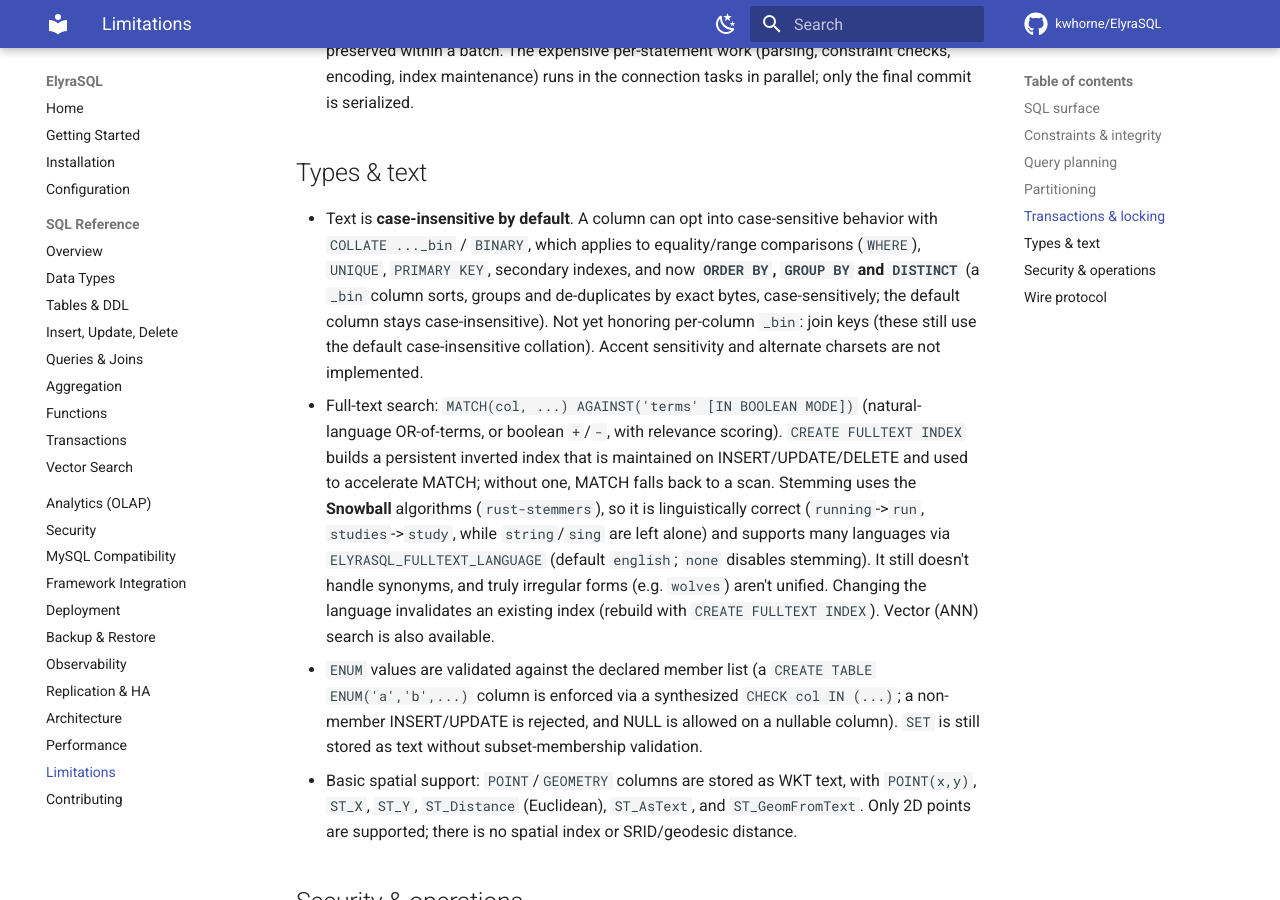
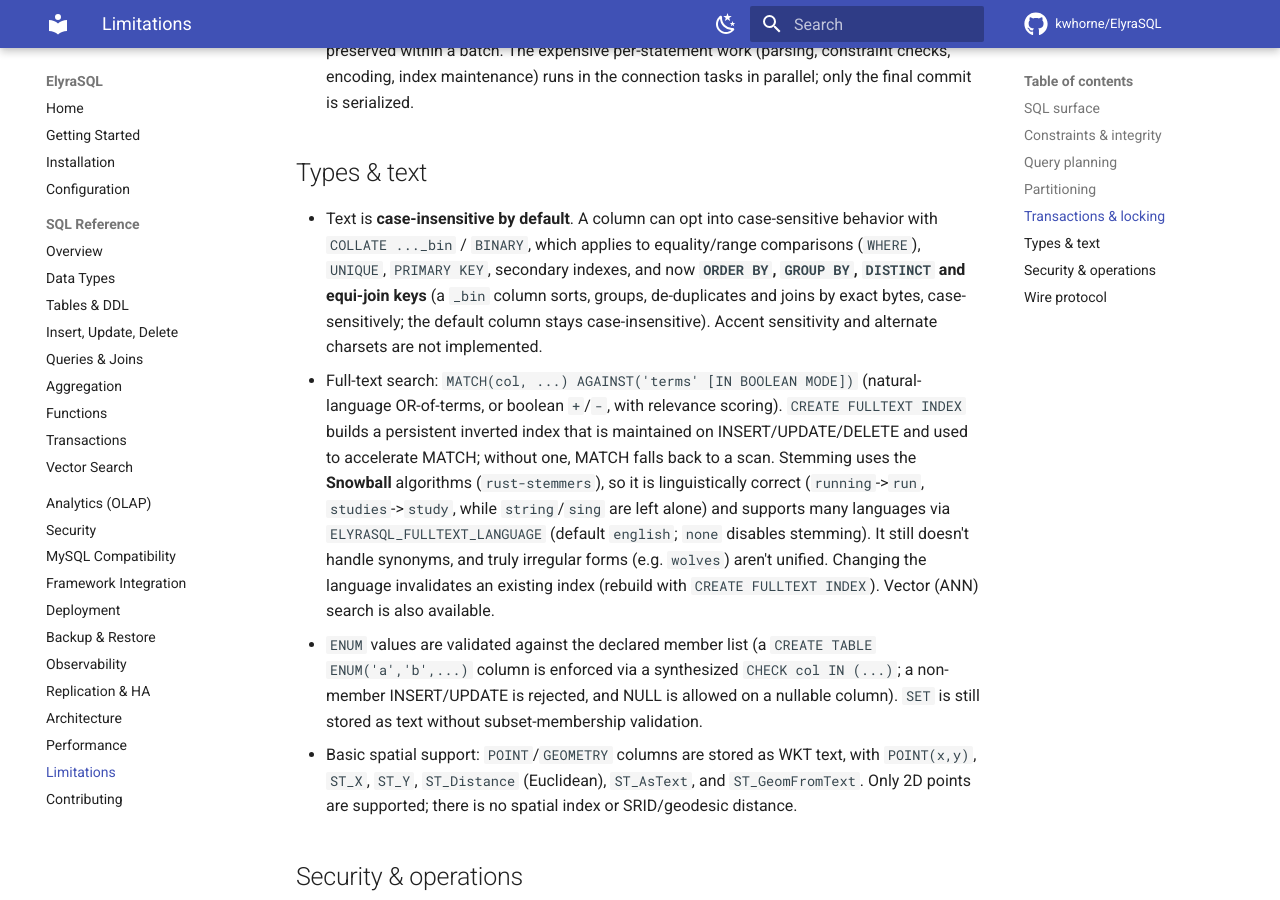
Before and after one commit to kwhorne/ElyraSQL, an MkDocs documentation site: the page built from docs/limitations.md, in a window 1280 px wide and 900 px high, scrolled down 3877 px. Built offline with MkDocs 1.6.1 and Material for MkDocs 9.7.7, drawn with Linux system fonts in a browser that asks for light colours; comment, search, counter and statistics services are not loaded.

Commit message:
docs: _bin collation now covers join keys too [ESQL-4]

```diff
--- a/docs/limitations.md
+++ b/docs/limitations.md
@@ -167,10 +167,9 @@ implemented, so you can judge fit.
 - Text is **case-insensitive by default**. A column can opt into case-sensitive
   behavior with `COLLATE ..._bin` / `BINARY`, which applies to equality/range
   comparisons (`WHERE`), `UNIQUE`, `PRIMARY KEY`, secondary indexes, and now
-  **`ORDER BY`, `GROUP BY` and `DISTINCT`** (a `_bin` column sorts, groups and
-  de-duplicates by exact bytes, case-sensitively; the default column stays
-  case-insensitive). Not yet honoring per-column `_bin`: join keys (these still
-  use the default case-insensitive collation). Accent sensitivity and alternate
+  **`ORDER BY`, `GROUP BY`, `DISTINCT` and equi-join keys** (a `_bin` column
+  sorts, groups, de-duplicates and joins by exact bytes, case-sensitively; the
+  default column stays case-insensitive). Accent sensitivity and alternate
   charsets are not implemented.
 - Full-text search: `MATCH(col, ...) AGAINST('terms' [IN BOOLEAN MODE])`
   (natural-language OR-of-terms, or boolean `+`/`-`, with relevance scoring).
```
